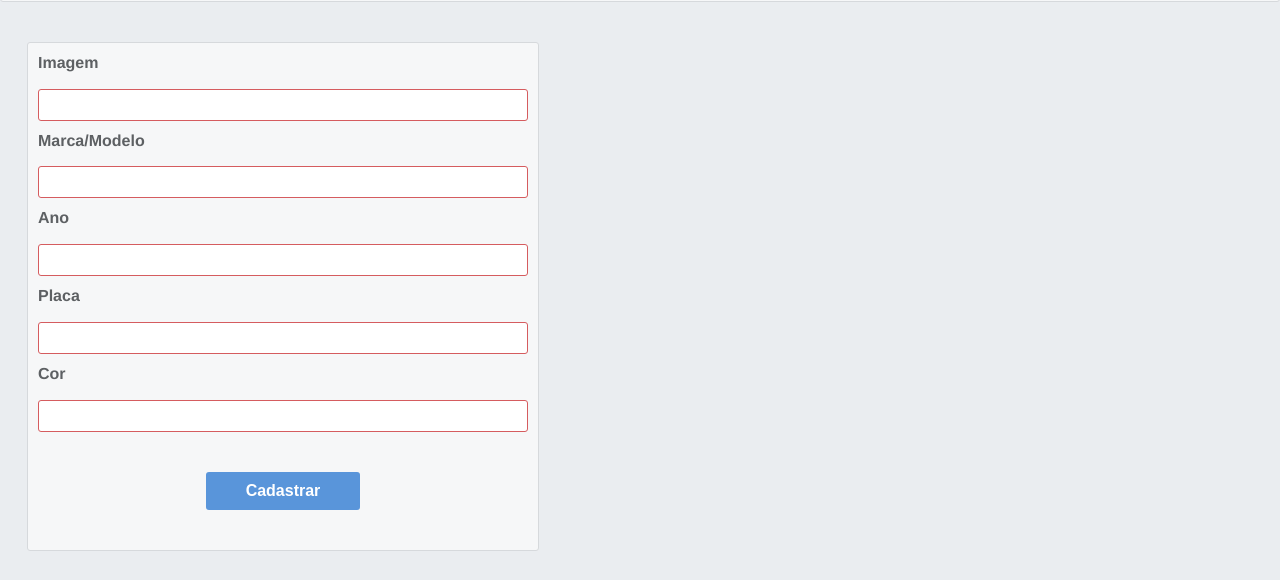
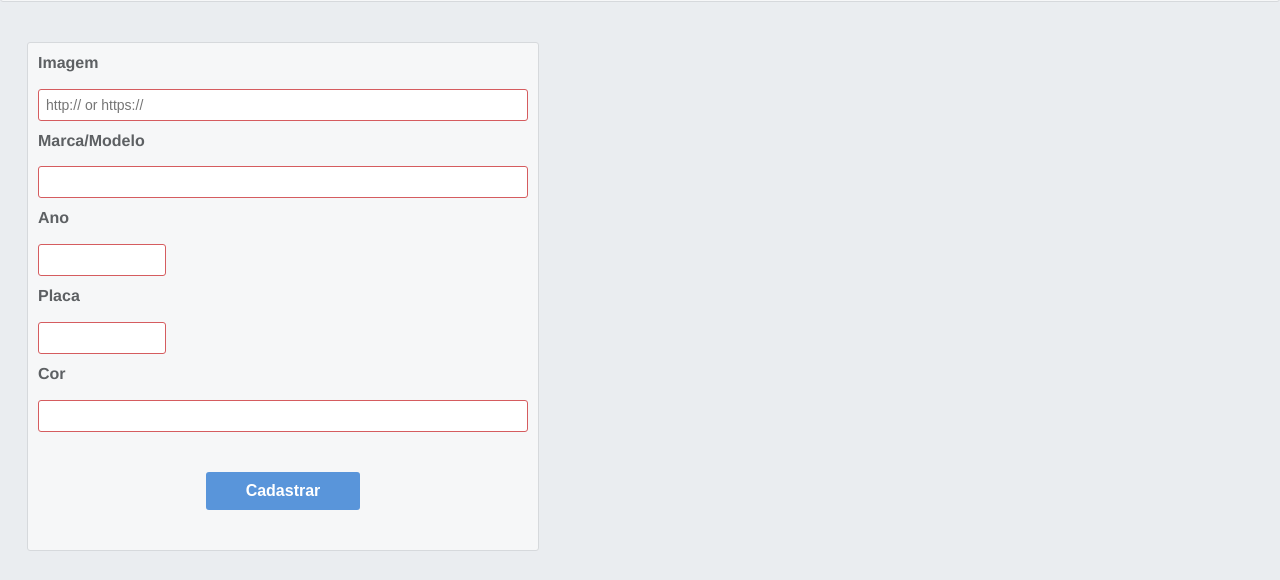
Before and after one commit to carlosmachel/acme-cars, a website: page src/index.html in a window 1280 px wide. Shown: the part 220-800 px from the top of the page. Drawn offline with Linux system fonts and the light colour scheme; no server answers.

Commit message:
adding aria to error messages and changing input's sizes.

```diff
--- a/src/index.html
+++ b/src/index.html
@@ -22,28 +22,31 @@
     <form action="/" class="form" data-js="form" novalidate>
       <div class="form-row">
         <label class="form-row__label" for="car-image">Imagem</label>
-        <input class="form-row__input form-row__input--text" type="text" id="car-image" name="car-image" required data-js="form-image">
-        <span class="form-row__error-message" data-js="error-message"></span>
+        <input class="form-row__input form-row__input--text" placeholder="http:// or https://" type="text" id="car-image" name="car-image"
+          required data-js="form-image">
+        <span class="form-row__error-message" data-js="error-message" aria-live="polite"></span>
       </div>
       <div class="form-row">
         <label class="form-row__label" for="car-brandModel">Marca/Modelo</label>
         <input class="form-row__input form-row__input--text" type="text" id="car-brandModel" name="car-brandModel" required data-js="form-brandModel">
-        <span class="form-row__error-message" data-js="error-message"></span>
+        <span class="form-row__error-message" data-js="error-message" aria-live="polite"></span>
       </div>
       <div class="form-row">
         <label class="form-row__label" for="car-year">Ano</label>
-        <input class="form-row__input form-row__input--number" type="number" id="car-year" name="car-year" required data-js="form-year">
-        <span class="form-row__error-message" data-js="error-message"></span>
+        <input class="form-row__input form-row__input--number form-row__input--small" type="number" id="car-year" name="car-year"
+          required data-js="form-year">
+        <span class="form-row__error-message" data-js="error-message" aria-live="polite"></span>
       </div>
-      <div class="form-row">
+      <div class="form-row form-row--small">
         <label class="form-row__label" for="car-plate">Placa</label>
-        <input class="form-row__input form-row__input--text" type="text" id="car-plate" name="car-plate" required data-js="form-plate">
-        <span class="form-row__error-message" data-js="error-message"></span>
+        <input class="form-row__input form-row__input--text form-row__input--small" type="text" id="car-plate" name="car-plate" required
+          data-js="form-plate">
+        <span class="form-row__error-message" data-js="error-message" aria-live="polite"></span>
       </div>
       <div class="form-row">
         <label class="form-row__label" for="car-color">Cor</label>
         <input class="form-row__input form-row__input--text" type="text" id="car-color" name="car-color" required data-js="form-color">
-        <span class="form-row__error-message" data-js="error-message"></span>
+        <span class="form-row__error-message" data-js="error-message" aria-live="polite"></span>
       </div>
       <div class="form-row">
         <button class="form-row__button">Cadastrar</button>
--- a/src/styles/styles.css
+++ b/src/styles/styles.css
@@ -46,6 +46,8 @@ body {
   margin: 10px;
 }
 
+
+
 .form-row__input--text,
 .form-row__input--number {
   background-color: #ffffff;
@@ -54,6 +56,11 @@ body {
   width: 100%;
   padding: 7px;
   font-size: 14px;
+}
+
+.form-row__input--small {
+  align-self: flex-start;
+  width: 10vw;
 }
 
 .form-row__input--text:invalid,
```
